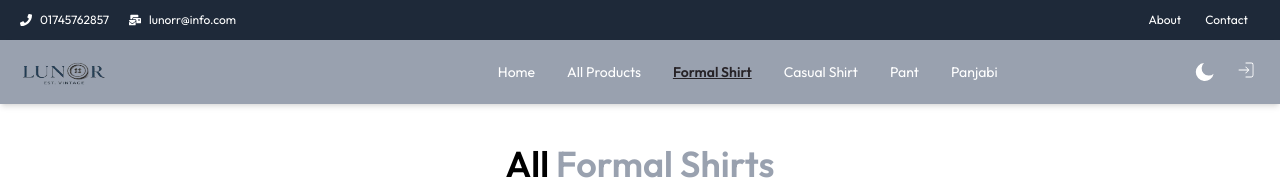
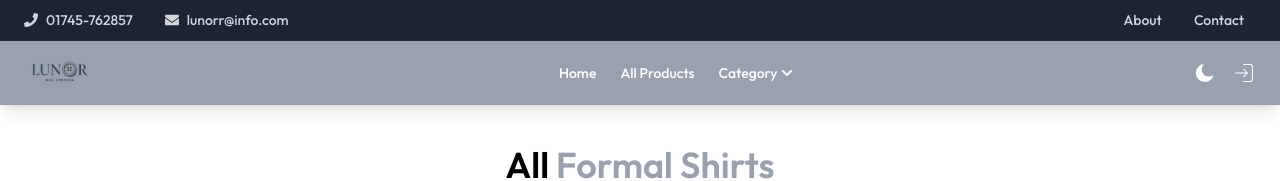
Before and after one commit to Sark-Rakib/lunor-client, a React (Vite) app: page /formal-shirt in a window 1280 px wide. Shown: the top 181 px of the page. Built offline with nearby package versions, Linux system fonts and the light colour scheme; no server answers.

Commit message:
fixed bug

```diff
--- a/src/Component/Navbar.jsx
+++ b/src/Component/Navbar.jsx
@@ -1,189 +1,199 @@
 import React, { useState } from "react";
-import { Link, NavLink } from "react-router";
+import { NavLink, Link } from "react-router"; // ← fixed import (react-router → react-router-dom)
 import "./Navbar.css";
-import userAuth from "../Hooks/useAuth";
-import { FaChevronDown } from "react-icons/fa";
+import useAuth from "../Hooks/useAuth"; // assuming this is the correct path
+import { FaChevronDown, FaBars, FaTimes } from "react-icons/fa";
 import { CiLogin, CiUser } from "react-icons/ci";
 import navLogo from "../assets/2f6a0e78-37e2-480b-9ab0-f6bd16373f85.jpg-removebg-preview.png";
 
 const Navbar = ({ theme, setTheme }) => {
-  const { user } = userAuth();
-  const [open, setOpen] = useState(false);
+  const { user } = useAuth();
+  const [mobileOpen, setMobileOpen] = useState(false);
   const [categoryOpen, setCategoryOpen] = useState(false);
 
   const handleThemeToggle = (e) => {
     setTheme(e.target.checked ? "dark" : "light");
   };
 
+  const closeMobileMenu = () => {
+    setMobileOpen(false);
+    setCategoryOpen(false); // optional: close submenu too
+  };
+
   const menuItems = (
     <>
-      <NavLink to="/" className="block py-2 px-4 hover:bg-gray-600 rounded">
+      <NavLink
+        to="/"
+        className={({ isActive }) =>
+          `block py-2.5 px-4 rounded ${isActive ? "bg-gray-700" : "hover:bg-gray-600"}`
+        }
+        onClick={closeMobileMenu}
+      >
         Home
       </NavLink>
+
       <NavLink
         to="/all-products"
-        className="block py-2 px-4 hover:bg-gray-600 rounded"
+        className={({ isActive }) =>
+          `block py-2.5 px-4 rounded ${isActive ? "bg-gray-700" : "hover:bg-gray-600"}`
+        }
+        onClick={closeMobileMenu}
       >
         All Products
       </NavLink>
 
-      <li className="list-none">
-        {/* Category button */}
+      {/* Category Dropdown */}
+      <div className="relative">
         <button
           onClick={() => setCategoryOpen(!categoryOpen)}
-          className="flex items-center gap-2 w-full py-2 px-4 font-medium hover:bg-gray-600 rounded"
+          className="flex items-center justify-between w-full py-2.5 px-4 font-medium hover:bg-gray-600 rounded"
         >
           Category
           <FaChevronDown
-            className={`transition ml-auto ${categoryOpen ? "rotate-180" : ""}`}
+            className={`transition-transform duration-200 ${categoryOpen ? "rotate-180" : ""}`}
           />
         </button>
 
-        {/* Inline routes (hidden by default) */}
         {categoryOpen && (
-          <ul className="ml-4 mt-2 space-y-1">
-            {/* <NavLink
-              to="/shirt"
-              className="block py-2 px-4 hover:bg-amber-300 rounded"
-            >
-              Shirt
-            </NavLink> */}
+          <ul className="ml-5 mt-1 space-y-1 border-l-2 border-gray-600 pl-3">
             <NavLink
               to="/formal-shirt"
-              className="block py-2 px-4 hover:bg-gray-600 rounded"
+              className={({ isActive }) =>
+                `block py-2 px-4 rounded ${isActive ? "bg-gray-700" : "hover:bg-gray-600"}`
+              }
+              onClick={closeMobileMenu}
             >
               Formal Shirt
             </NavLink>
-
             <NavLink
               to="/casual-shirt"
-              className="block py-2 px-4 hover:bg-gray-600 rounded"
+              className={({ isActive }) =>
+                `block py-2 px-4 rounded ${isActive ? "bg-gray-700" : "hover:bg-gray-600"}`
+              }
+              onClick={closeMobileMenu}
             >
               Casual Shirt
             </NavLink>
-
             <NavLink
               to="/pant"
-              className="block py-2 px-4 hover:bg-gray-600 rounded"
+              className={({ isActive }) =>
+                `block py-2 px-4 rounded ${isActive ? "bg-gray-700" : "hover:bg-gray-600"}`
+              }
+              onClick={closeMobileMenu}
             >
               Pant
             </NavLink>
             <NavLink
               to="/panjabi"
-              className="block py-2 px-4 hover:bg-gray-600 rounded"
+              className={({ isActive }) =>
+                `block py-2 px-4 rounded ${isActive ? "bg-gray-700" : "hover:bg-gray-600"}`
+              }
+              onClick={closeMobileMenu}
             >
               Panjabi
             </NavLink>
           </ul>
         )}
-      </li>
-
-      {/* {user && (
-        <>
-          <Link
-            to="/add-tuition"
-            className="block py-2 px-4 btn btn-primary btn-sm mt-2"
-          >
-            Add Tuition
-          </Link>
-          <Link
-            to="/add-tutors"
-            className="block py-2 px-4 btn btn-primary btn-sm mt-2"
-          >
-            Add Tutors
-          </Link>
-        </>
-      )} */}
+      </div>
     </>
   );
 
   return (
-    <div className="navbar sticky top-0 px-2 sm:px-7 lg:px-5 z-50 bg-gray-400 text-white shadow-md h-10">
-      <div className="navbar-start w-11/12 mx-auto flex items-center gap-8 sm:gap-50">
+    <>
+      {/* Main Navbar */}
+      <nav className="sticky top-0 z-50 bg-gray-400 text-white shadow-lg">
+        <div className="px-3 sm:px-8 md:px-6 lg:px-6">
+          <div className="flex items-center justify-between h-16">
+            {/* Left - Logo + Mobile Hamburger */}
+            <div className="flex items-center gap-4">
               {/* Mobile Hamburger */}
-        <div className="lg:hidden -ml-3">
               <button
-            onClick={() => setOpen(true)}
-            className="btn btn-ghost border-none hover:bg-gray-600"
+                className="lg:hidden text-2xl focus:outline-none"
+                onClick={() => setMobileOpen(!mobileOpen)}
+                aria-label="Toggle menu"
               >
-            <svg
-              xmlns="http://www.w3.org/2000/svg"
-              className="h-6 w-6"
-              fill="none"
-              viewBox="0 0 24 24"
-              stroke="currentColor"
-            >
-              <path
-                strokeLinecap="round"
-                strokeLinejoin="round"
-                strokeWidth="2"
-                d="M4 6h16M4 12h16M4 18h16"
+                {mobileOpen ? <FaTimes /> : <FaBars />}
+              </button>
+
+              {/* Logo */}
+              <Link to="/" className="flex items-center">
+                <img
+                  src={navLogo}
+                  alt="Logo"
+                  className="h-22 w-full object-contain mb-6 ml-13 sm:-ml-8 md:-ml-8 lg:-ml-8"
                 />
-            </svg>
-          </button>
+              </Link>
             </div>
 
-        {/* Mobile Slide Menu */}
-        <div
-          className={`fixed inset-0 z-50 transition-all duration-300 ${
-            open ? "visible" : "invisible"
-          }`}
+            {/* Center - Desktop Menu */}
+            <div className="hidden lg:flex items-center gap-8">
+              <ul className="flex items-center gap-6 text-sm font-medium">
+                <NavLink
+                  to="/"
+                  className={({ isActive }) =>
+                    isActive ? "text-gray-900" : "hover:text-gray-900"
+                  }
                 >
-          {/* Overlay */}
-          <div
-            onClick={() => setOpen(false)}
-            className={`absolute inset-0 bg-black/40 transition-opacity duration-300 ${
-              open ? "opacity-100" : "opacity-0"
-            }`}
-          ></div>
+                  Home
+                </NavLink>
+                <NavLink
+                  to="/all-products"
+                  className={({ isActive }) =>
+                    isActive ? "text-gray-900" : "hover:text-gray-900"
+                  }
+                >
+                  All Products
+                </NavLink>
 
-          {/* Drawer */}
-          <div
-            className={`absolute left-0 top-0 h-full w-60 text-white bg-gray-500 shadow-xl transform transition-transform duration-300 ${
-              open ? "translate-x-0" : "-translate-x-full"
-            }`}
+                {/* Desktop Category Dropdown */}
+                <div className="relative group">
+                  <button className="flex items-center gap-1 hover:text-gray-900">
+                    Category
+                    <FaChevronDown className="text-xs" />
+                  </button>
+                  <div className="absolute left-0 top-full pt-2 hidden group-hover:block w-48">
+                    <div className="bg-gray-800 shadow-xl rounded-md py-2 border border-gray-700">
+                      <NavLink
+                        to="/formal-shirt"
+                        className={({ isActive }) =>
+                          `block px-4 py-2 text-sm hover:bg-gray-700 ${isActive ? "bg-gray-700" : ""}`
+                        }
                       >
-            {/* Header */}
-            <div className="flex items-center justify-between px-5 py-4 border-b">
-              <h2 className="text-xl font-bold">Menu</h2>
-              <button
-                onClick={() => setOpen(false)}
-                className="btn btn-sm btn-ghost hover:bg-gray-600 border-none"
+                        Formal Shirt
+                      </NavLink>
+                      <NavLink
+                        to="/casual-shirt"
+                        className={({ isActive }) =>
+                          `block px-4 py-2 text-sm hover:bg-gray-700 ${isActive ? "bg-gray-700" : ""}`
+                        }
                       >
-                ✕
-              </button>
-            </div>
-
-            {/* Menu Items */}
-            <ul
-              // onClick={() => setOpen(false)}
-              className="menu p-5 text-base font-medium space-y-1"
+                        Casual Shirt
+                      </NavLink>
+                      <NavLink
+                        to="/pant"
+                        className={({ isActive }) =>
+                          `block px-4 py-2 text-sm hover:bg-gray-700 ${isActive ? "bg-gray-700" : ""}`
+                        }
                       >
-              {menuItems}
-            </ul>
+                        Pant
+                      </NavLink>
+                      <NavLink
+                        to="/panjabi"
+                        className={({ isActive }) =>
+                          `block px-4 py-2 text-sm hover:bg-gray-700 ${isActive ? "bg-gray-700" : ""}`
+                        }
+                      >
+                        Panjabi
+                      </NavLink>
                     </div>
                   </div>
-
-        {/* <img className="h-12 ml-3" alt="E-Tuition BD Logo" src={Logo} /> */}
-
-        <img src={navLogo} alt="" className="w-50 h-20 mb-5 md:-ml-14" />
                 </div>
-
-      {/* Desktop Menu  */}
-      <div className="navbar-center hidden md:flex">
-        <ul className="menu menu-horizontal px-1 gap-8">
-          <NavLink to="/">Home</NavLink>
-          <NavLink to="/all-products">All Products</NavLink>
-          {/* <NavLink to="/shirt">Shirt</NavLink> */}
-          <NavLink to="/formal-shirt">Formal Shirt</NavLink>
-          <NavLink to="/casual-shirt">Casual Shirt</NavLink>
-          <NavLink to="/pant">Pant</NavLink>
-          <NavLink to="/panjabi">Panjabi</NavLink>
               </ul>
             </div>
 
-      <div className="navbar-end">
-        <div className="flex items-center gap-3 mr-2 ">
+            {/* Right - Theme + Auth */}
+            <div className="flex items-center gap-4">
+              {/* Theme Toggle */}
               <label className="swap swap-rotate">
                 <input
                   type="checkbox"
@@ -191,56 +201,86 @@ const Navbar = ({ theme, setTheme }) => {
                   checked={theme === "dark"}
                 />
 
-            {/* sun icon */}
+                {/* Sun icon - visible in DARK mode (swap-on = checked) */}
                 <svg
-              className="swap-on fill-current w-6 h-6 text-yellow-200"
+                  className="swap-on fill-current w-6 h-6 text-yellow-300"
                   xmlns="http://www.w3.org/2000/svg"
                   viewBox="0 0 24 24"
                 >
-              <path d="M5.64 17l-.71.71a.996.996 0 101.41 1.41l.71-.71A.996.996 0 105.64 17zM12 4a1 1 0 100 2 1 1 0 000-2zm7.05 1.64a.996.996 0 00-1.41 0l-.71.71a.996.996 0 101.41 1.41l.71-.71a.996.996 0 000-1.41zM4 12a1 1 0 100 2 1 1 0 000-2zm8 8a1 1 0 100-2 1 1 0 000 2zm6.36-2.64a.996.996 0 10-1.41-1.41l-.71.71a.996.996 0 101.41 1.41l.71-.71zM20 12a1 1 0 100 2 1 1 0 000-2zM12 2C6.48 2 2 6.48 2 12s4.48 10 10 10 10-4.48 10-10S17.52 2 12 2z" />
+                  <path d="M5.64 17l-.71.71a1 1 0 001.41 1.41l.71-.71a1 1 0 10-1.41-1.41zM12 4a1 1 0 100 2 1 1 0 000-2zm7.05 1.64a1 1 0 00-1.41 0l-.71.71a1 1 0 101.41 1.41l.71-.71a1 1 0 000-1.41zM4 12a1 1 0 100 2 1 1 0 000-2zm8 8a1 1 0 100-2 1 1 0 000 2zm6.36-2.64a1 1 0 10-1.41-1.41l-.71.71a1 1 0 101.41 1.41l.71-.71zM20 12a1 1 0 100 2 1 1 0 000-2zM12 2C6.48 2 2 6.48 2 12s4.48 10 10 10 10-4.48 10-10S17.52 2 12 2z" />
                 </svg>
 
-            {/* moon icon */}
+                {/* Moon icon - visible in LIGHT mode (swap-off = unchecked) */}
                 <svg
-              className="swap-off fill-current w-6 h-6 text-grya-200"
+                  className="swap-off fill-current w-6 h-6 text-white"
                   xmlns="http://www.w3.org/2000/svg"
                   viewBox="0 0 24 24"
                 >
                   <path d="M21.64 13.65A9 9 0 1112 3a7 7 0 009.64 10.65z" />
                 </svg>
               </label>
-        </div>
-        <div className="hidden lg:flex gap-2">
-          {/* {user && (
-            <Link className="btn btn-primary" to="/add-tuition">
-              Add Tuition
-            </Link>
-          )} */}
-          {/* {user && (
-            <Link className="btn btn-primary" to="/add-tutors">
-              Add Tutors
-            </Link>
-          )} */}
-        </div>
 
-        {/* Dashboard / Login */}
+              {/* Auth Icon */}
               {user ? (
                 <Link
-            className="text-xl text-white shadow-none ml-2 hover:bg-gray-600 rounded p-1"
                   to="/dashboard"
+                  className="text-2xl hover:bg-gray-700 rounded-full transition"
+                  title="Dashboard"
                 >
                   <CiUser />
                 </Link>
               ) : (
                 <Link
                   to="/login"
-            className="text-xl  text-white shadow-none ml-2 mb-1 hover:bg-gray-600 rounded p-1"
+                  className="text-2xl hover:bg-gray-700 rounded-full transition"
+                  title="Login"
                 >
                   <CiLogin />
                 </Link>
               )}
             </div>
           </div>
+        </div>
+      </nav>
+
+      {/* Mobile Sidebar Drawer */}
+      <div
+        className={`fixed inset-0 z-50 lg:hidden transition-all duration-300 ${
+          mobileOpen ? "pointer-events-auto" : "pointer-events-none"
+        }`}
+      >
+        {/* Overlay */}
+        <div
+          className={`absolute inset-0 bg-black/50 transition-opacity duration-300 ${
+            mobileOpen ? "opacity-100" : "opacity-0"
+          }`}
+          onClick={closeMobileMenu}
+        />
+
+        {/* Drawer Panel */}
+        <div
+          className={`absolute top-0 left-0 h-full w-72 bg-gray-400 shadow-2xl transform transition-transform duration-300 ease-in-out ${
+            mobileOpen ? "translate-x-0" : "-translate-x-full"
+          }`}
+        >
+          <div className="flex items-center justify-between p-5 border-b border-gray-800">
+            <h2 className="text-xl font-bold">Menu</h2>
+            <button
+              onClick={closeMobileMenu}
+              className="text-2xl focus:outline-none hover:text-gray-400"
+            >
+              <FaTimes />
+            </button>
+          </div>
+
+          <div className="p-5">
+            <div className="flex flex-col space-y-1 text-base font-medium">
+              {menuItems}
+            </div>
+          </div>
+        </div>
+      </div>
+    </>
   );
 };
 
--- a/src/Component/TopNavbar.jsx
+++ b/src/Component/TopNavbar.jsx
@@ -1,30 +1,48 @@
 import React from "react";
-import { FaMailBulk, FaPhone } from "react-icons/fa";
-import { Link } from "react-router";
+import { FaPhone, FaEnvelope } from "react-icons/fa"; // Changed FaMailBulk → FaEnvelope (more standard)
+import { Link } from "react-router"; // corrected import
 
 const TopNavbar = () => {
   return (
-    <div>
-      <nav className="bg-gray-800 text-white p-3 text-xs px-2 sm:px-7 lg:px-5">
-        <div className="container mx-auto flex items-center justify-between sm:mx-auto ml-1">
-          <div className="flex items-center gap-2 md:gap-5">
-            <p className="flex items-center gap-2">
-              <FaPhone></FaPhone> 01745762857
-            </p>
-            <p className="flex items-center gap-2">
-              <FaMailBulk></FaMailBulk> lunorr@info.com
-            </p>
+    <div className="bg-gray-900/95 backdrop-blur-sm border-b border-gray-800 text-gray-300">
+      <div className="px-3 sm:px-8 md:px-6 lg:px-6">
+        <div className="flex items-center justify-between h-10 text-xs sm:text-sm font-medium">
+          {/* Left - Contact Info */}
+          <div className="flex items-center gap-2 sm:gap-4 md:gap-8">
+            <a
+              href="tel:+8801745762857"
+              className="flex items-center gap-2 hover:text-amber-300 transition-colors"
+            >
+              <FaPhone className="" />
+              01745-762857
+            </a>
+
+            <a
+              href="mailto:lunorr@info.com"
+              className="flex items-center gap-2 hover:text-amber-300 transition-colors xs:flex"
+            >
+              <FaEnvelope className="" />
+              lunorr@info.com
+            </a>
           </div>
-          <div>
-            <Link to="/about" className="px-3 py-2 hover:bg-gray-700 rounded">
+
+          {/* Right - Links */}
+          <div className="flex items-center gap-1 sm:gap-2">
+            <Link
+              to="/about"
+              className="px-3 py-1.5 rounded-md hover:bg-gray-800 hover:text-amber-300 transition-colors"
+            >
               About
             </Link>
-            <Link to="/contact" className="px-3 py-2 hover:bg-gray-700 rounded">
+            <Link
+              to="/contact"
+              className="px-3 py-1.5 rounded-md hover:bg-gray-800 hover:text-amber-300 transition-colors"
+            >
               Contact
             </Link>
           </div>
         </div>
-      </nav>
+      </div>
     </div>
   );
 };
--- a/src/Pages/CasualShirt.jsx
+++ b/src/Pages/CasualShirt.jsx
@@ -62,7 +62,7 @@ const CasualShirt = () => {
                 className="transition-all overflow-hidden flex flex-col h-full"
               >
                 {/* Image */}
-                <div className="relative h-full">
+                <div className="relative">
                   <img
                     src={
                       item.images[0]?.url ||
@@ -70,7 +70,7 @@ const CasualShirt = () => {
                       "https://i.ibb.co/4p0jH0Z/default-avatar.jpg"
                     }
                     alt={item.name}
-                    className="w-full h-full object-cover hover:scale-105 transition-transform duration-300"
+                    className="w-full h-55 sm:h-65 md:h-80 hover:scale-105 transition-transform duration-300"
                   />
 
                   <span className="absolute top-3 right-3 bg-gray-600 text-white text-xs font-semibold px-3 py-1 rounded-full">
--- a/src/Pages/FormalShirt.jsx
+++ b/src/Pages/FormalShirt.jsx
@@ -62,7 +62,7 @@ const FormalShirt = () => {
                 className="transition-all overflow-hidden flex flex-col h-full"
               >
                 {/* Image */}
-                <div className="relative h-full">
+                <div className="relative">
                   <img
                     src={
                       item.images[0]?.url ||
@@ -70,7 +70,7 @@ const FormalShirt = () => {
                       "https://i.ibb.co/4p0jH0Z/default-avatar.jpg"
                     }
                     alt={item.name}
-                    className="w-full h-full object-cover hover:scale-105 transition-transform duration-300"
+                    className="w-full h-55 sm:h-65 md:h-80 hover:scale-105 transition-transform duration-300"
                   />
 
                   <span className="absolute top-3 right-3 bg-gray-600 text-white text-xs font-semibold px-3 py-1 rounded-full">
--- a/src/Pages/Panjabi.jsx
+++ b/src/Pages/Panjabi.jsx
@@ -63,7 +63,7 @@ const Panjabi = () => {
                 className="transition-all overflow-hidden flex flex-col h-full"
               >
                 {/* Image */}
-                <div className="relative h-full">
+                <div className="relative">
                   <img
                     src={
                       item.images[0]?.url ||
@@ -71,7 +71,7 @@ const Panjabi = () => {
                       "https://i.ibb.co/4p0jH0Z/default-avatar.jpg"
                     }
                     alt={item.name}
-                    className="w-full h-full object-cover hover:scale-105 transition-transform duration-300"
+                    className="w-full h-55 sm:h-65 md:h-80 hover:scale-105 transition-transform duration-300"
                   />
 
                   <span className="absolute top-3 right-3 bg-gray-600 text-white text-xs font-semibold px-3 py-1 rounded-full">
--- a/src/Pages/Pant.jsx
+++ b/src/Pages/Pant.jsx
@@ -63,7 +63,7 @@ const Pant = () => {
                 className="transition-all overflow-hidden flex flex-col h-full"
               >
                 {/* Image */}
-                <div className="relative h-full">
+                <div className="relative">
                   <img
                     src={
                       item.images[0]?.url ||
@@ -71,7 +71,7 @@ const Pant = () => {
                       "https://i.ibb.co/4p0jH0Z/default-avatar.jpg"
                     }
                     alt={item.name}
-                    className="w-full h-full object-cover hover:scale-105 transition-transform duration-300"
+                    className="w-full h-55 sm:h-65 md:h-80 hover:scale-105 transition-transform duration-300"
                   />
 
                   <span className="absolute top-3 right-3 bg-gray-600 text-white text-xs font-semibold px-3 py-1 rounded-full">
```
Lines whose indentation alone changed are shown as unchanged.
